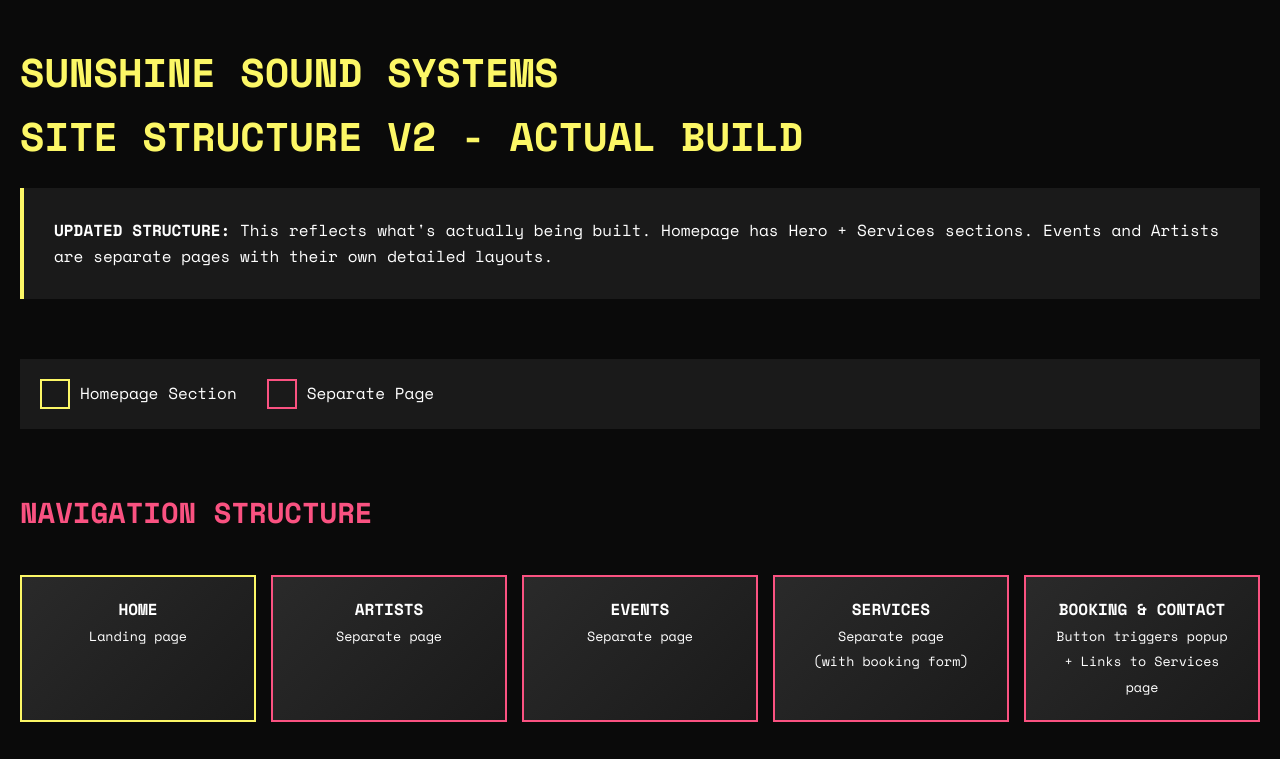
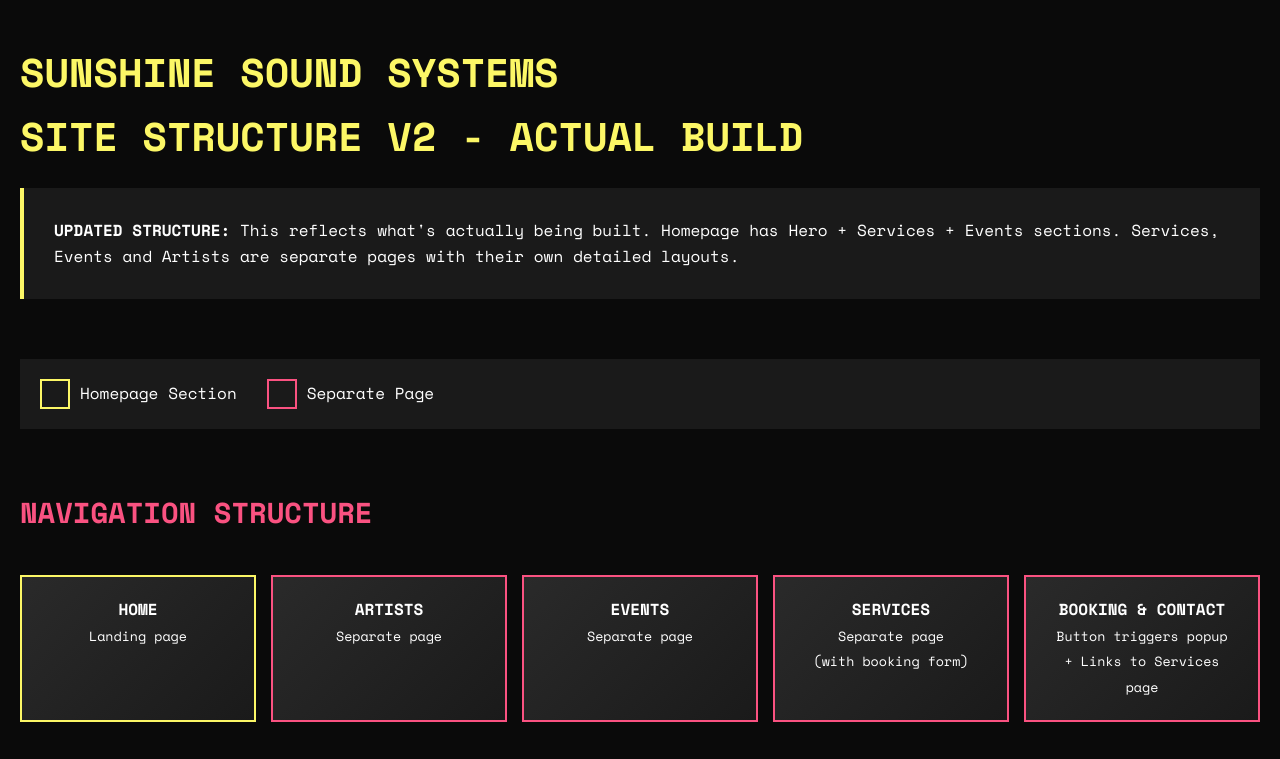
Before and after one commit to sunshinesoundsystems/sunshine-brand-guidelines, a plain HTML site: page sss-wireframes.html in a window 1280 px wide. Shown: the top 759 px of the page. Drawn offline with nearby package versions, Linux system fonts and the light colour scheme.

Commit message:
Update sss-wireframes.html

```diff
--- a/sss-wireframes.html
+++ b/sss-wireframes.html
@@ -212,7 +212,7 @@
         <h1>Sunshine Sound Systems<br>Site Structure V2 - ACTUAL BUILD</h1>
 
         <div class="intro">
-            <p><strong>UPDATED STRUCTURE:</strong> This reflects what's actually being built. Homepage has Hero + Services sections. Events and Artists are separate pages with their own detailed layouts.</p>
+            <p><strong>UPDATED STRUCTURE:</strong> This reflects what's actually being built. Homepage has Hero + Services + Events sections. Services, Events and Artists are separate pages with their own detailed layouts.</p>
         </div>
 
         <div class="page-legend">
```
